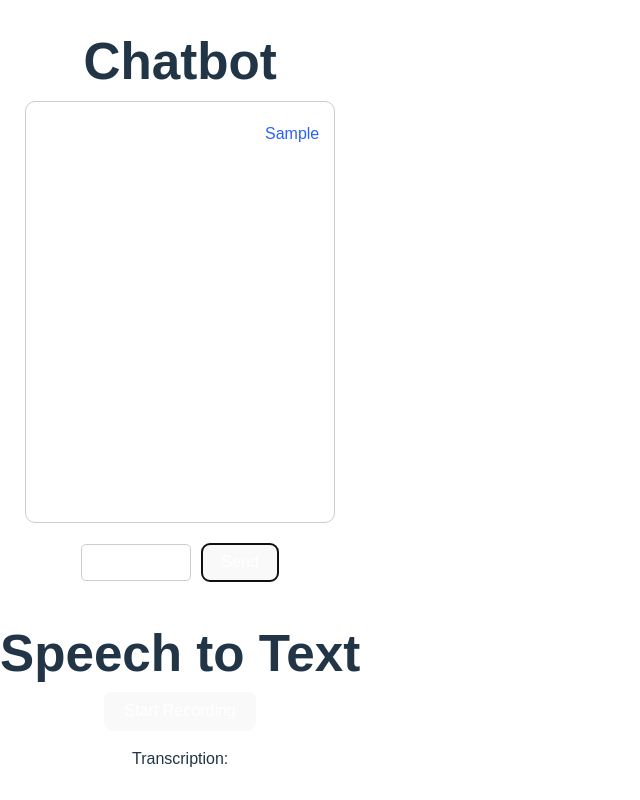
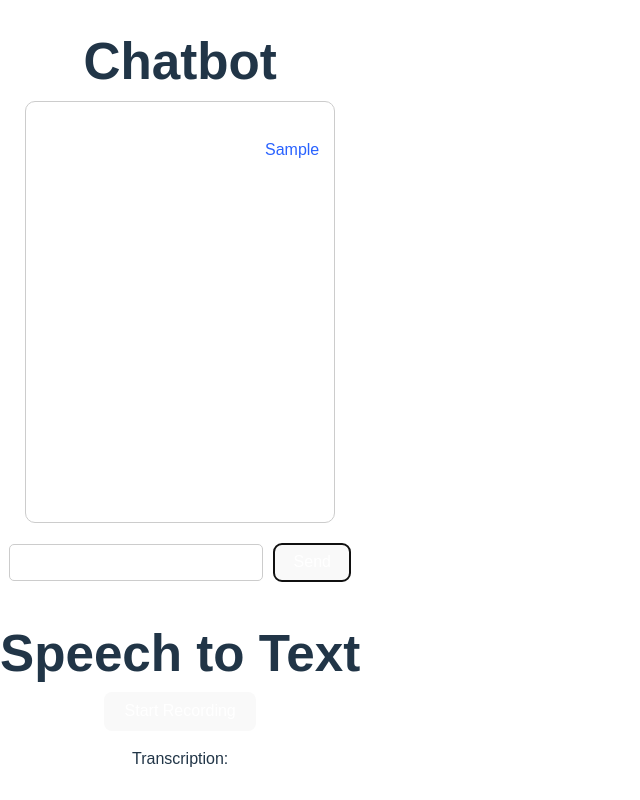
Before and after one commit to Jefino9488/AI_Chatbot, a React (Vite) app in the folder ChatBot/: page / in a window 1280 px wide. Both pictures are taken after typing "Sample" into the empty fields and a click on the button "Send". Shown: the top 800 px of the page, without its empty margins (0-640 px from the left). Built offline with nearby package versions, Linux system fonts and the light colour scheme; no server answers.

Commit message:
react-markdown formating

```diff
--- a/ChatBot/src/App.css
+++ b/ChatBot/src/App.css
@@ -1,4 +1,3 @@
-
 .App {
     font-family: Arial, sans-serif;
     text-align: center;
@@ -33,7 +32,7 @@
 }
 
 input[type="text"] {
-    width: calc(30% - 20px);
+    width: calc(70% - 20px); /* Adjusted to fit better with button */
     padding: 10px;
     border: 1px solid #ccc;
     margin-right: 10px;
@@ -58,12 +57,14 @@ button:hover {
 .speech-to-text, .pdf-to-text {
     margin: 20px auto;
 }
+
 .pdf-to-text {
     align-content: center;
     justify-content: center;
     text-align: center;
     width: 60%;
 }
+
 h1 {
     margin-bottom: 10px;
 }
--- a/ChatBot/src/App.jsx
+++ b/ChatBot/src/App.jsx
@@ -1,6 +1,7 @@
 import { useState, useEffect } from 'react';
 import axios from 'axios';
 import pdfToText from 'react-pdftotext';
+import ReactMarkdown from 'react-markdown';
 import './App.css';
 
 const audioBlobToBase64 = (blob) => {
@@ -145,7 +146,7 @@ function App() {
       <div className="chat-window">
         {messages.map((msg, index) => (
           <div key={index} className={`message ${msg.from}`}>
-            {msg.text}
+            <ReactMarkdown>{msg.text}</ReactMarkdown>
           </div>
         ))}
       </div>
```
